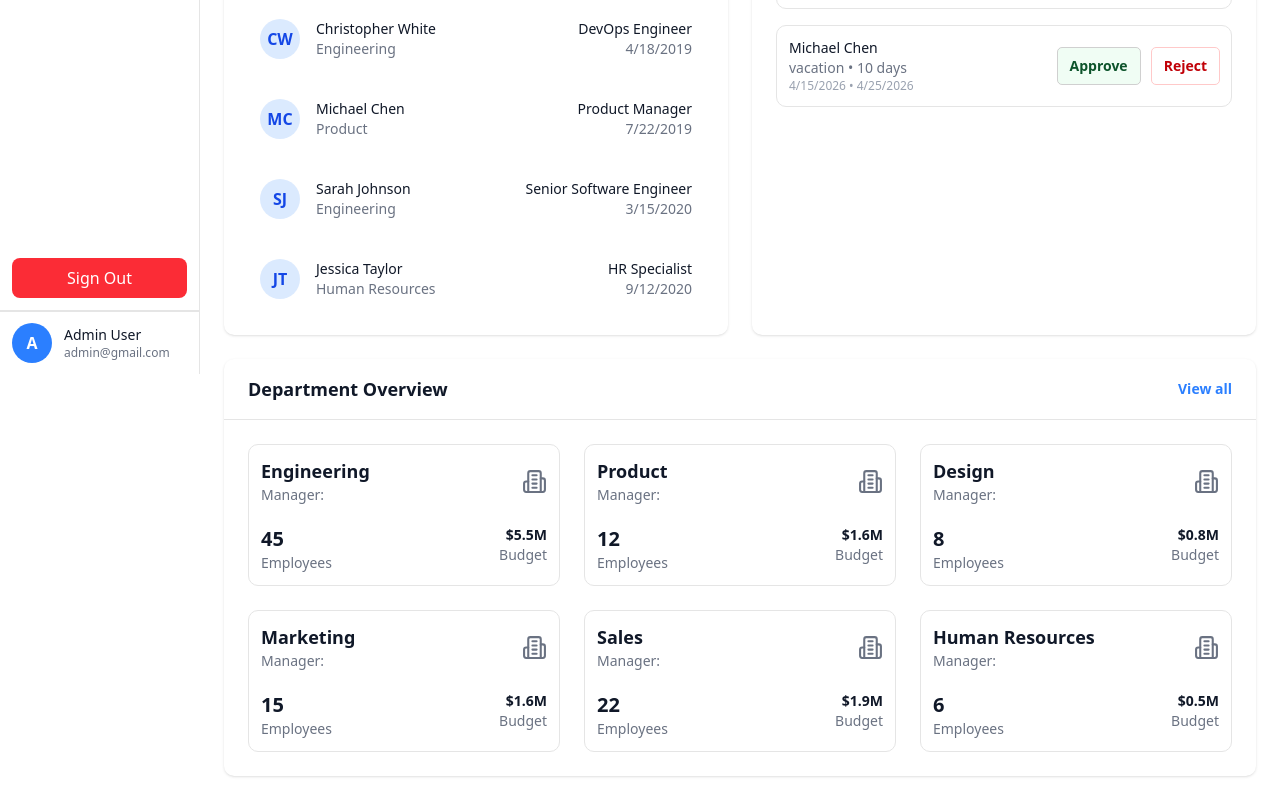
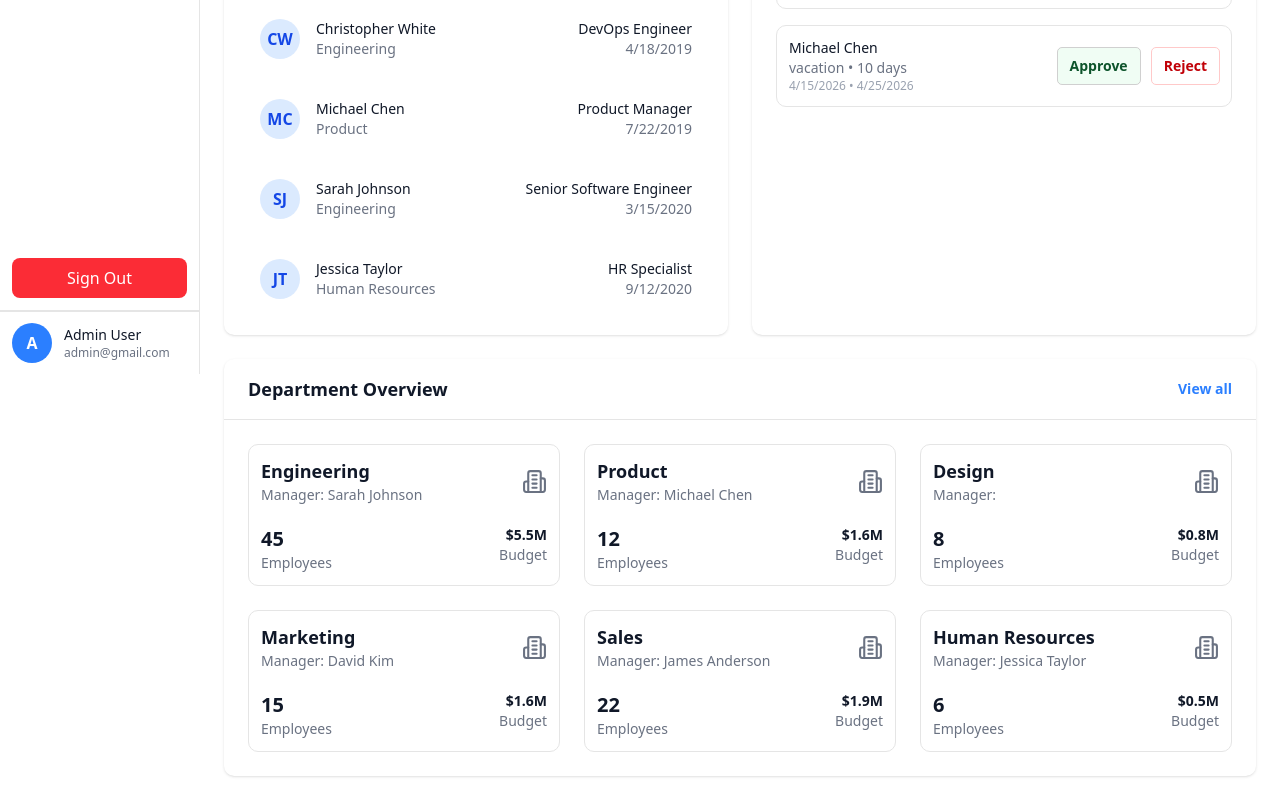
Before and after one commit to ducnguyenNOPRO/Employee-Management-System, a React (Vite) app in the folder packages/client/: page / in a window 1280 px wide. Shown: the part 426-1226 px from the top of the page. Built offline with nearby package versions, Linux system fonts and the light colour scheme.

Commit message:
Fix dpt.manager to dpt.managerName

```diff
--- a/packages/client/src/pages/dashboard.tsx
+++ b/packages/client/src/pages/dashboard.tsx
@@ -199,7 +199,7 @@ export default function Dashboard() {
                         {dpt.name}
                       </p>
                       <p className="text-sm text-gray-500">
-                        Manager: {dpt.manager}
+                        Manager: {dpt.managerName}
                       </p>
                     </div>
                     <LuBuilding2 size={25} className="text-gray-500" />
```
